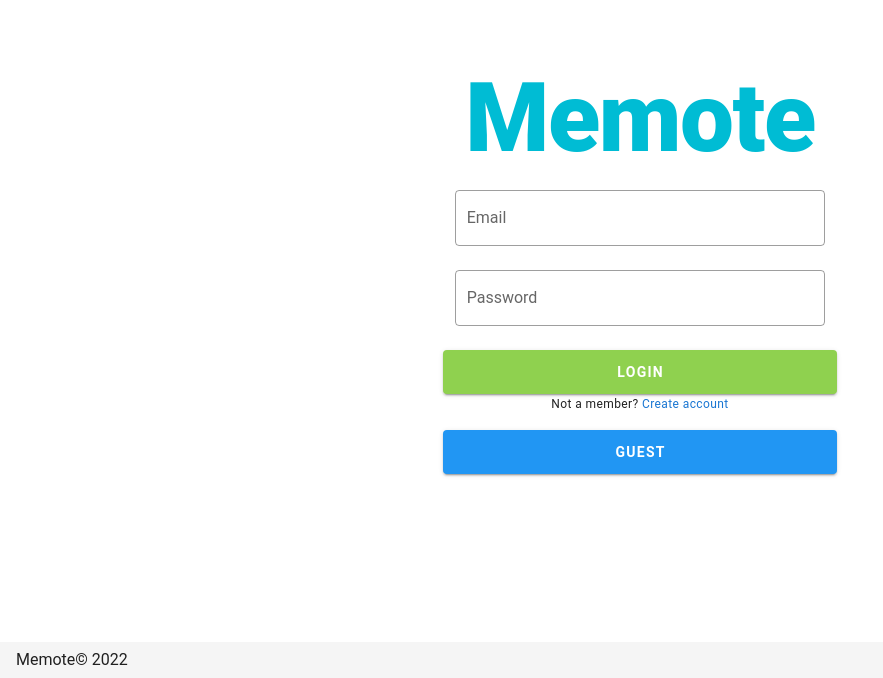
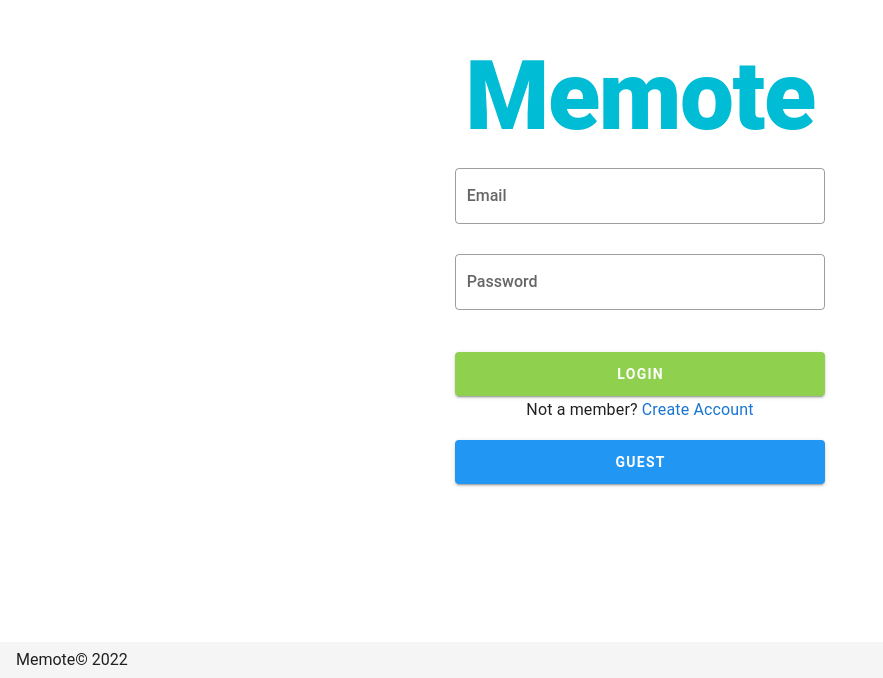
Before and after one commit to Pornteera0504/Memote, a Vue app in the folder frontend/: page / in a window 1280 px wide. Shown: the part 122-800 px from the top of the page, without its empty margins (0-883 px from the left). Built offline with nearby package versions, Linux system fonts and the light colour scheme.

Commit message:
ADD validation to login&register

```diff
--- a/frontend/src/components/Register.vue
+++ b/frontend/src/components/Register.vue
@@ -1,20 +1,21 @@
 <template>
   <v-card>
-    <v-icon></v-icon>
     <v-card-text class="py-10">
-      <v-row class="d-flex flex-column justify-center align-center">
+      <v-form
+        ref="register"
+        class="d-flex flex-column justify-center align-center"
+      >
         <v-col cols="7">
           <v-text-field
             v-model="name"
-            :rules="nameRules"
+            :rules="[rules.required]"
             label="Name"
             required
             outlined
           ></v-text-field>
-
           <v-text-field
             v-model="email"
-            :rules="emailRules"
+            :rules="[rules.required, rules.email]"
             label="Email"
             required
             outlined
@@ -22,7 +23,7 @@
 
           <v-text-field
             v-model="password"
-            :rules="passwordRules"
+            :rules="[rules.required, rules.minPassword]"
             label="Password"
             required
             outlined
@@ -33,7 +34,7 @@
             block
             large
             color="#8FD14F"
-            class="mt-3 font-weight-bold white--text"
+            class="font-weight-bold white--text"
             v-on:click="register()"
           >
             Register
@@ -48,7 +49,7 @@
             Close
           </v-btn>
         </v-col>
-      </v-row>
+      </v-form>
     </v-card-text>
   </v-card>
 </template>
@@ -56,18 +57,35 @@
 <script>
 export default {
   name: "Register",
-  props: {
-    closeDialog: Function,
-  },
+  props: { closeDialog: Function },
   data() {
     return {
+      valid: "",
       name: "",
       email: "",
       password: "",
+      rules: {
+        required: (value) => !!value || "Required.",
+        minPassword: (value) => value.length >= 8 || "At least 8 characters",
+        email: (value) => {
+          const pattern =
+            /^(([^<>()[\]\\.,;:\s@"]+(\.[^<>()[\]\\.,;:\s@"]+)*)|(".+"))@((\[[0-9]{1,3}\.[0-9]{1,3}\.[0-9]{1,3}\.[0-9]{1,3}])|(([a-zA-Z\-0-9]+\.)+[a-zA-Z]{2,}))$/;
+          return pattern.test(value) || "Invalid e-mail.";
+        },
+      },
     };
   },
   methods: {
-    register() {},
+    register() {
+      if (this.validate()) {
+        console.log(this.validate());
+      } else {
+        console.log("false");
+      }
+    },
+    validate() {
+      return this.$refs.register.validate();
+    },
   },
 };
 </script>
--- a/frontend/src/views/Login.vue
+++ b/frontend/src/views/Login.vue
@@ -1,5 +1,6 @@
 <template>
   <v-container
+    transition="expand-x-transition"
     fluid
     class="d-flex flex-column justify-center align-center my-auto"
   >
@@ -7,33 +8,30 @@
       Memote
     </h1>
     <v-col cols="4">
-      <v-form
-        class="d-flex flex-column align-center"
-        ref="form"
-        v-model="valid"
-      >
-        <v-col cols="12">
+      <v-form class="d-flex flex-column align-center" ref="login">
+        <v-col cols="12" class="pb-0 mb-0">
           <v-text-field
+            class="text-h6"
             v-model="email"
-            :rules="emailRules"
             label="Email"
             required
             outlined
-            hide-details
+            :rules="[rules.required, rules.email]"
           ></v-text-field>
         </v-col>
-        <v-col cols="12">
+        <v-col cols="12" class="py-0">
           <v-text-field
+            class="text-h6"
             v-model="password"
-            :rules="passwordRules"
             label="Password"
             required
             outlined
-            hide-details
             hint="At least 8 characters"
             type="password"
+            :rules="[rules.required, rules.minPassword]"
           ></v-text-field>
         </v-col>
+        <v-col cols="12" class="d-flex flex-column align-center pt-0">
           <v-btn
             block
             large
@@ -44,10 +42,12 @@
             Login
           </v-btn>
 
-        <p class="text-caption">
+          <p class="text-subtitle-1">
             Not a member?
-          <a @click="registerDialog = true" class="text-decoration-none"
-            >Create account</a
+            <a
+              v-on:click="registerDialog = true"
+              class="text-decoration-none hover-darker"
+              >Create Account</a
             >
           </p>
 
@@ -60,9 +60,14 @@
           >
             Guest
           </v-btn>
+        </v-col>
       </v-form>
     </v-col>
-    <v-dialog v-model="registerDialog" max-width="50rem">
+    <v-dialog
+      transition="scale-transition"
+      v-model="registerDialog"
+      max-width="50rem"
+    >
       <Register :closeDialog="closeDialog" />
     </v-dialog>
   </v-container>
@@ -80,14 +85,39 @@ export default {
       registerDialog: false,
       email: "",
       password: "",
+      rules: {
+        required: (value) => !!value || "Required.",
+        minPassword: (value) => value.length >= 8 || "At least 8 characters",
+        email: (value) => {
+          const pattern =
+            /^(([^<>()[\]\\.,;:\s@"]+(\.[^<>()[\]\\.,;:\s@"]+)*)|(".+"))@((\[[0-9]{1,3}\.[0-9]{1,3}\.[0-9]{1,3}\.[0-9]{1,3}])|(([a-zA-Z\-0-9]+\.)+[a-zA-Z]{2,}))$/;
+          return pattern.test(value) || "Invalid e-mail.";
+        },
+      },
     };
   },
   methods: {
     closeDialog(value) {
       this.registerDialog = value;
     },
-    login() {},
+    login() {
+      if (this.validate()) {
+        console.log(this.validate());
+      } else {
+        console.log("false");
+      }
+    },
     guest() {},
+    validate() {
+      return this.$refs.login.validate();
+    },
   },
 };
 </script>
+
+<style scoped>
+.hover-darker:hover {
+  filter: brightness(70%);
+  text-decoration: underline !important;
+}
+</style>
```
Also changed, not shown: frontend/.eslintrc.js, frontend/src/main.js (line endings or trailing spaces), frontend/src/plugins/vuetify.js (line endings or trailing spaces), 1 other file (tests, documents, lock files or other folders). Lines whose indentation alone changed are shown as unchanged.
